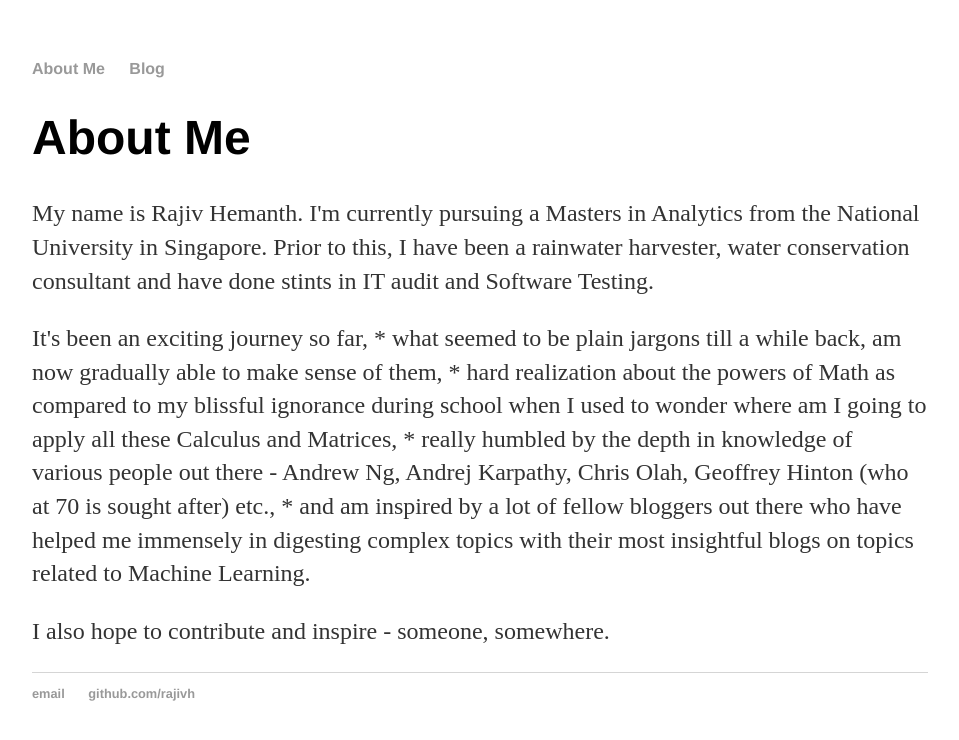
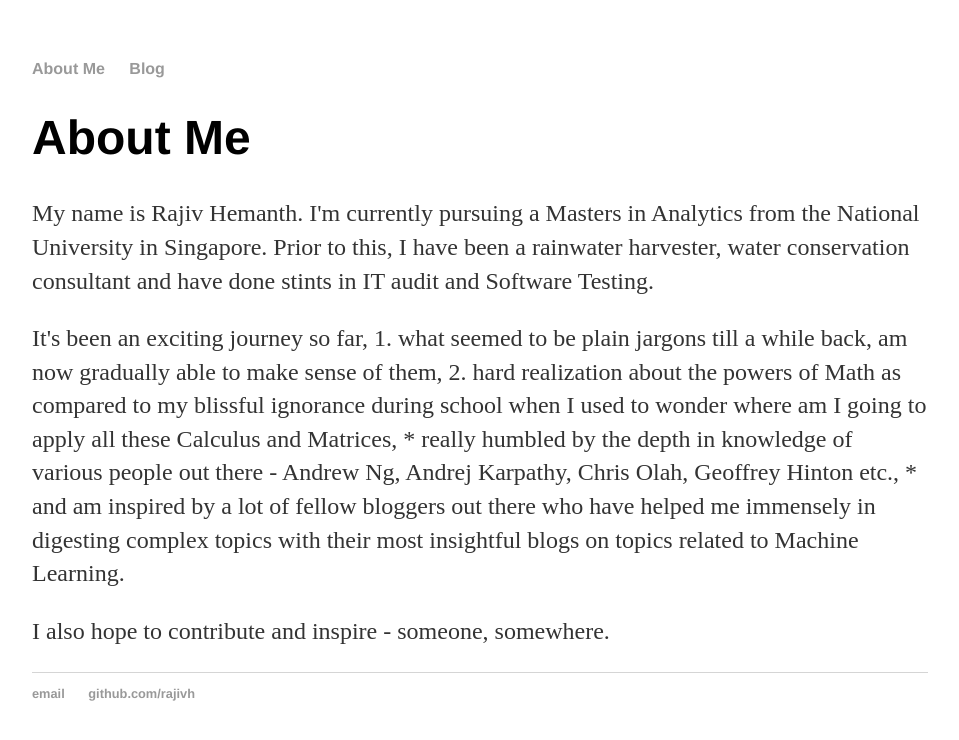
Before and after one commit to Rajivh/rajivh.github.io, a Jekyll site: the page built from about/index.html, in a window 1280 px wide. Shown: the top 740 px of the page, without its empty margins (160-1119 px from the left). Built offline with Jekyll 4.4.1, drawn with Linux system fonts in a browser that asks for light colours.

Commit message:
Update index.html

```diff
--- a/about/index.html
+++ b/about/index.html
@@ -9,12 +9,17 @@ title: About Me
 	</p>
 	<p>
 	   It's been an exciting journey so far,
-	   * what seemed to be plain jargons till a while back, am now gradually able to make sense of them,
-	   * hard realization about the powers of Math as compared to my blissful ignorance during school when I used to
-	     wonder where am I going to apply all these Calculus and Matrices,
-	   * really humbled by the depth in knowledge of various people out there - Andrew Ng, Andrej Karpathy, Chris Olah,
-	     Geoffrey Hinton (who at 70 is sought after) etc.,
-	   * and am inspired by a lot of fellow bloggers out there who have helped me immensely in digesting complex topics
+
+	   1. what seemed to be plain jargons till a while back, am now gradually able to make sense of them,
+
+	   2. hard realization about the powers of Math as compared to my blissful ignorance during school when I used to
+
+	wonder where am I going to apply all these Calculus and Matrices,
+
+	* really humbled by the depth in knowledge of various people out there - Andrew Ng, Andrej Karpathy, Chris Olah,
+	     Geoffrey Hinton etc.,
+
+	* and am inspired by a lot of fellow bloggers out there who have helped me immensely in digesting complex topics
 	     with their most insightful blogs on topics related to Machine Learning.
 	</p>
 	<p>
```
